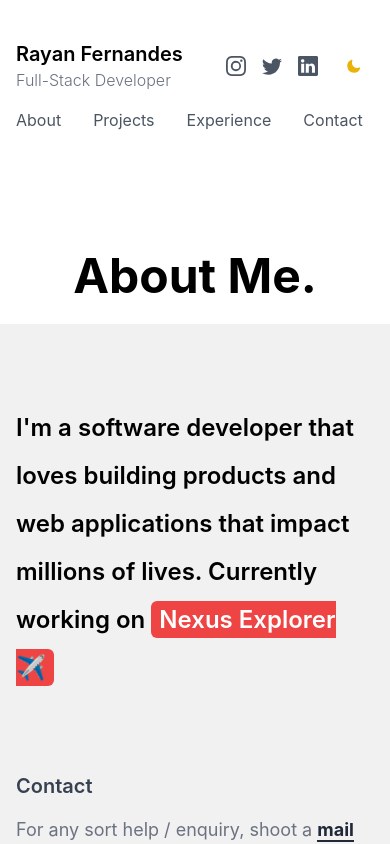
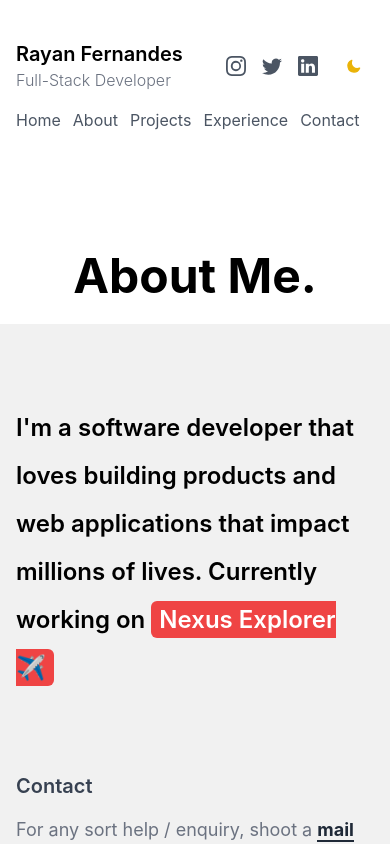
Before and after one commit to rayanfer32/rayanfer32.github.io, a Next.js app: page /about in a window 390 px wide. Shown: the top 844 px of the page. Built offline with nearby package versions, Linux system fonts and the light colour scheme.

Commit message:
move navlinks to constant

```diff
--- a/components/Navbar.js
+++ b/components/Navbar.js
@@ -12,6 +12,14 @@ export default function Navbar() {
   useEffect(() => {
     setMounted(true);
   }, []);
+
+  const navbarLinks = [
+    { title: "Home", path: "/" },
+    { title: "About", path: "/about" },
+    { title: "Projects", path: "/projects" },
+    { title: "Experience", path: "/experience" },
+    { title: "Contact", path: "/contact" },
+  ];
 
   return (
     <div className="max-w-6xl  mx-auto px-4 py-10 md:py-20">
@@ -32,16 +40,17 @@ export default function Navbar() {
         </div>
 
         <div className="space-x-8 hidden md:block">
-          <Link href="/about">
+          {navbarLinks.map(({ title, path }, index) => (
+            <Link href={path}>
               <a
-              className={`text-base  ${
-                router.asPath === "/about"
+                className={`text-base ${
+                  router.asPath === path
                     ? "text-gray-800 font-bold dark:text-gray-400"
                     : "text-gray-600 dark:text-gray-300 font-normal "
                 }`}
               >
-              About{" "}
-              {router.asPath === "/about" && (
+                {title}
+                {router.asPath === path && (
                   <svg
                     xmlns="http://www.w3.org/2000/svg"
                     width="16"
@@ -58,84 +67,7 @@ export default function Navbar() {
                 )}
               </a>
             </Link>
-          <Link href="/projects">
-            <a
-              className={`text-base  ${
-                router.asPath === "/projects"
-                  ? "text-gray-800 font-bold dark:text-gray-400"
-                  : "text-gray-600 dark:text-gray-300 font-normal "
-              }`}
-            >
-              Projects
-              {router.asPath === "/projects" && (
-                <svg
-                  xmlns="http://www.w3.org/2000/svg"
-                  width="16"
-                  height="16"
-                  fill="currentColor"
-                  className="bi bi-arrow-down inline-block h-3 w-3"
-                  viewBox="0 0 16 16"
-                >
-                  <path
-                    fillRule="evenodd"
-                    d="M8 1a.5.5 0 0 1 .5.5v11.793l3.146-3.147a.5.5 0 0 1 .708.708l-4 4a.5.5 0 0 1-.708 0l-4-4a.5.5 0 0 1 .708-.708L7.5 13.293V1.5A.5.5 0 0 1 8 1z"
-                  />
-                </svg>
-              )}
-            </a>
-          </Link>
-          <Link href="/experience">
-            <a
-              className={`text-base  ${
-                router.asPath === "/experience"
-                  ? "text-gray-800 font-bold dark:text-gray-400"
-                  : "text-gray-600 dark:text-gray-300 font-normal "
-              }`}
-            >
-              Experience{" "}
-              {router.asPath === "/experience" && (
-                <svg
-                  xmlns="http://www.w3.org/2000/svg"
-                  width="16"
-                  height="16"
-                  fill="currentColor"
-                  className="bi bi-arrow-down inline-block h-3 w-3"
-                  viewBox="0 0 16 16"
-                >
-                  <path
-                    fillRule="evenodd"
-                    d="M8 1a.5.5 0 0 1 .5.5v11.793l3.146-3.147a.5.5 0 0 1 .708.708l-4 4a.5.5 0 0 1-.708 0l-4-4a.5.5 0 0 1 .708-.708L7.5 13.293V1.5A.5.5 0 0 1 8 1z"
-                  />
-                </svg>
-              )}
-            </a>
-          </Link>
-          <Link href="/contact">
-            <a
-              className={`text-base  ${
-                router.asPath === "/contact"
-                  ? "text-gray-800 font-bold dark:text-gray-400"
-                  : "text-gray-600 dark:text-gray-300 font-normal "
-              }`}
-            >
-              Contact
-              {router.asPath === "/contact" && (
-                <svg
-                  xmlns="http://www.w3.org/2000/svg"
-                  width="16"
-                  height="16"
-                  fill="currentColor"
-                  className="bi bi-arrow-down inline-block h-3 w-3"
-                  viewBox="0 0 16 16"
-                >
-                  <path
-                    fillRule="evenodd"
-                    d="M8 1a.5.5 0 0 1 .5.5v11.793l3.146-3.147a.5.5 0 0 1 .708.708l-4 4a.5.5 0 0 1-.708 0l-4-4a.5.5 0 0 1 .708-.708L7.5 13.293V1.5A.5.5 0 0 1 8 1z"
-                  />
-                </svg>
-              )}
-            </a>
-          </Link>
+          ))}
         </div>
 
         <div className="space-x-4 flex flex-row items-center">
@@ -218,27 +150,16 @@ export default function Navbar() {
           </button>
         </div>
       </div>
-      <div className="space-x-8 block md:hidden mt-4">
-        <Link href="/about">
+
+      {/* mobile navbar */}
+      <div className="space-x-3 block md:hidden mt-4">
+        {navbarLinks.map(({ title, path }, index) => (
+          <Link href={path}>
             <a className="text-base font-normal text-gray-600 dark:text-gray-300">
-            About
+              {title}
             </a>
           </Link>
-        <Link href="/projects">
-          <a className="text-base font-normal text-gray-600 dark:text-gray-300">
-            Projects
-          </a>
-        </Link>
-        <Link href="/experience">
-          <a className="text-base font-normal text-gray-600 dark:text-gray-300">
-            Experience
-          </a>
-        </Link>
-        <Link href="/contact">
-          <a className="text-base font-normal text-gray-600 dark:text-gray-300">
-            Contact
-          </a>
-        </Link>
+        ))}
       </div>
     </div>
   );
```
Lines whose indentation alone changed are shown as unchanged.
